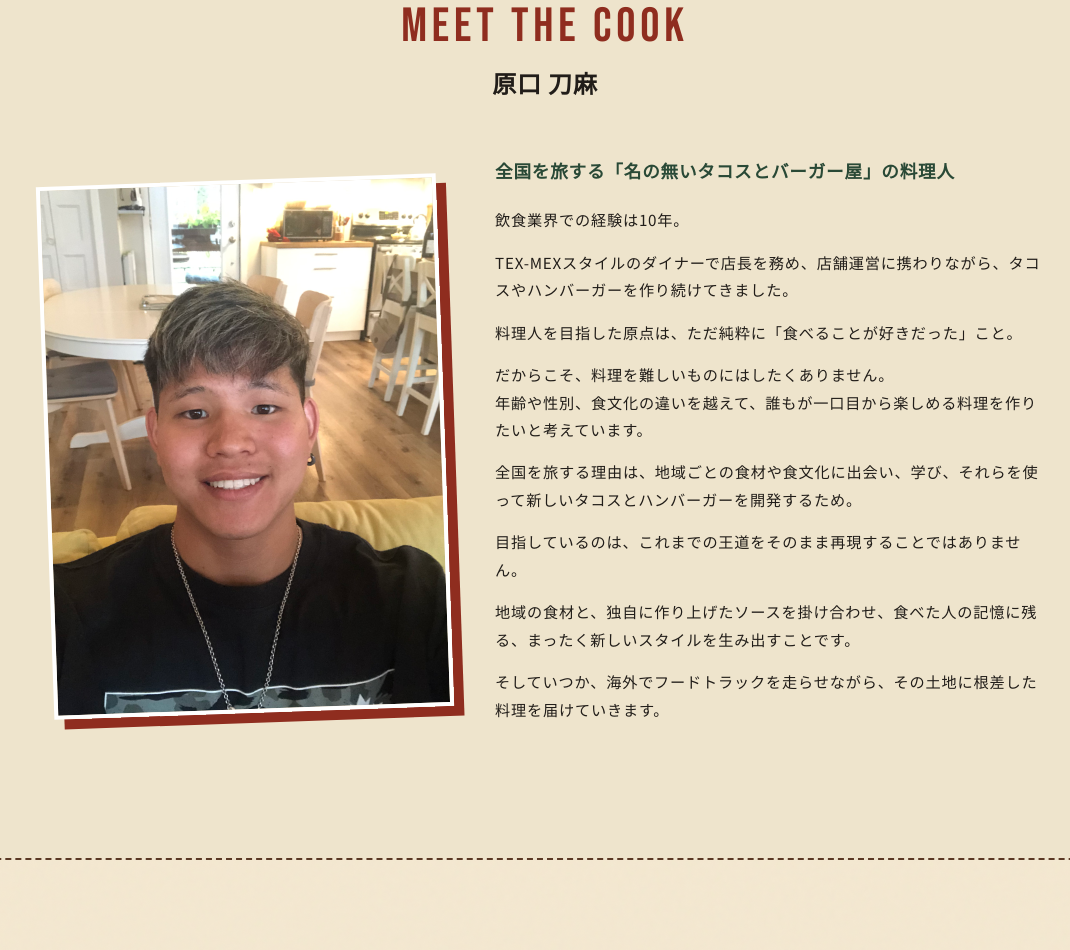
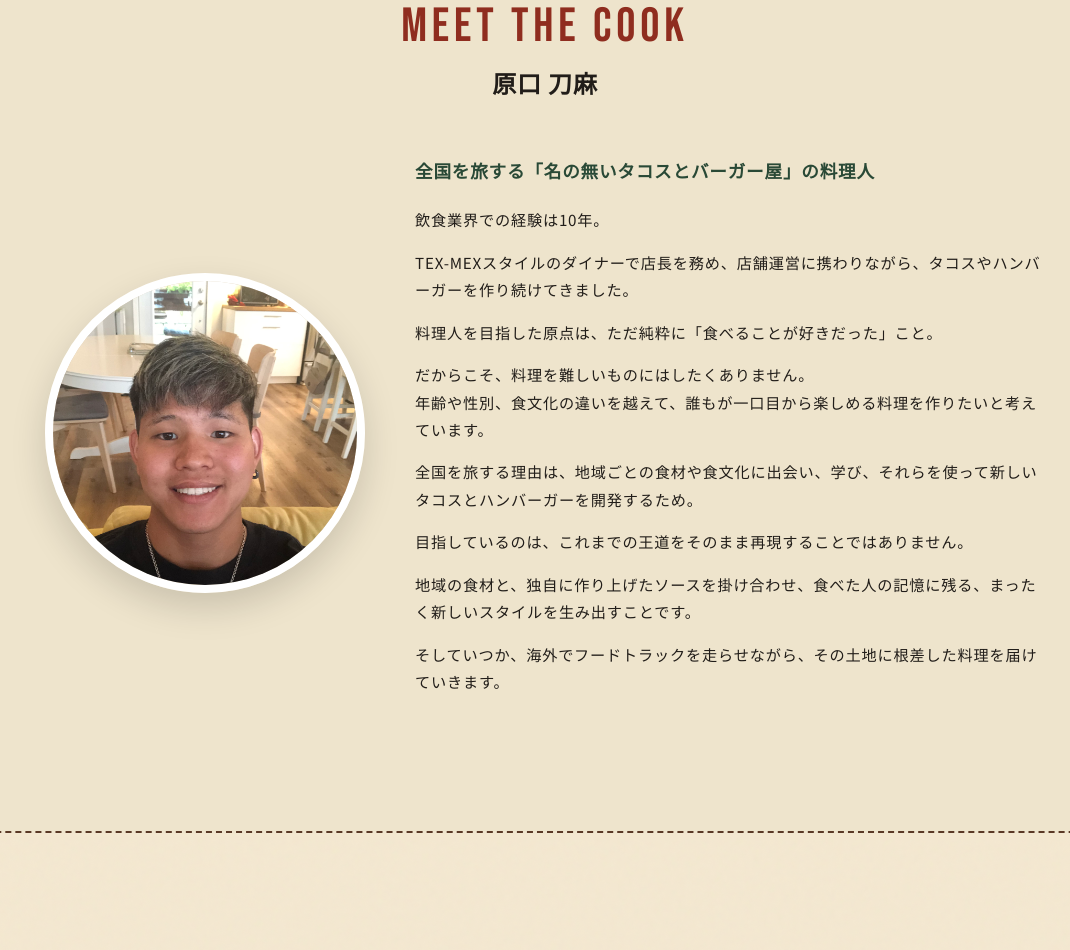
Before and after one commit to Toma7493/nanonai, a plain HTML site: page index.html in a window 1280 px wide. Shown: the part 6206-7156 px from the top of the page, without its empty margins (95-1165 px from the left). Drawn offline with Linux system fonts and the light colour scheme.

Commit message:
Style profile image as a circular avatar

```diff
--- a/style.css
+++ b/style.css
@@ -742,19 +742,19 @@ h1, h2, h3, h4, h5, h6, p {
 }
 .chef__img {
   width: 100%;
-  max-width: 400px;
+  max-width: 320px;
   margin: 0 auto;
-  aspect-ratio: 3/4;
+  aspect-ratio: 1 / 1;
+  border-radius: 50%;
   overflow: hidden;
-  border: 4px solid var(--color-white);
-  box-shadow: 10px 10px 0 var(--color-main);
-  transform: rotate(-2deg);
+  border: 8px solid var(--color-white);
+  box-shadow: 0 15px 35px rgba(0,0,0,0.15);
 }
 .chef__img img {
   width: 100%;
   height: 100%;
   object-fit: cover;
-  object-position: center top;
+  object-position: center 20%;
 }
 .chef__info {
   flex: 1;
```
